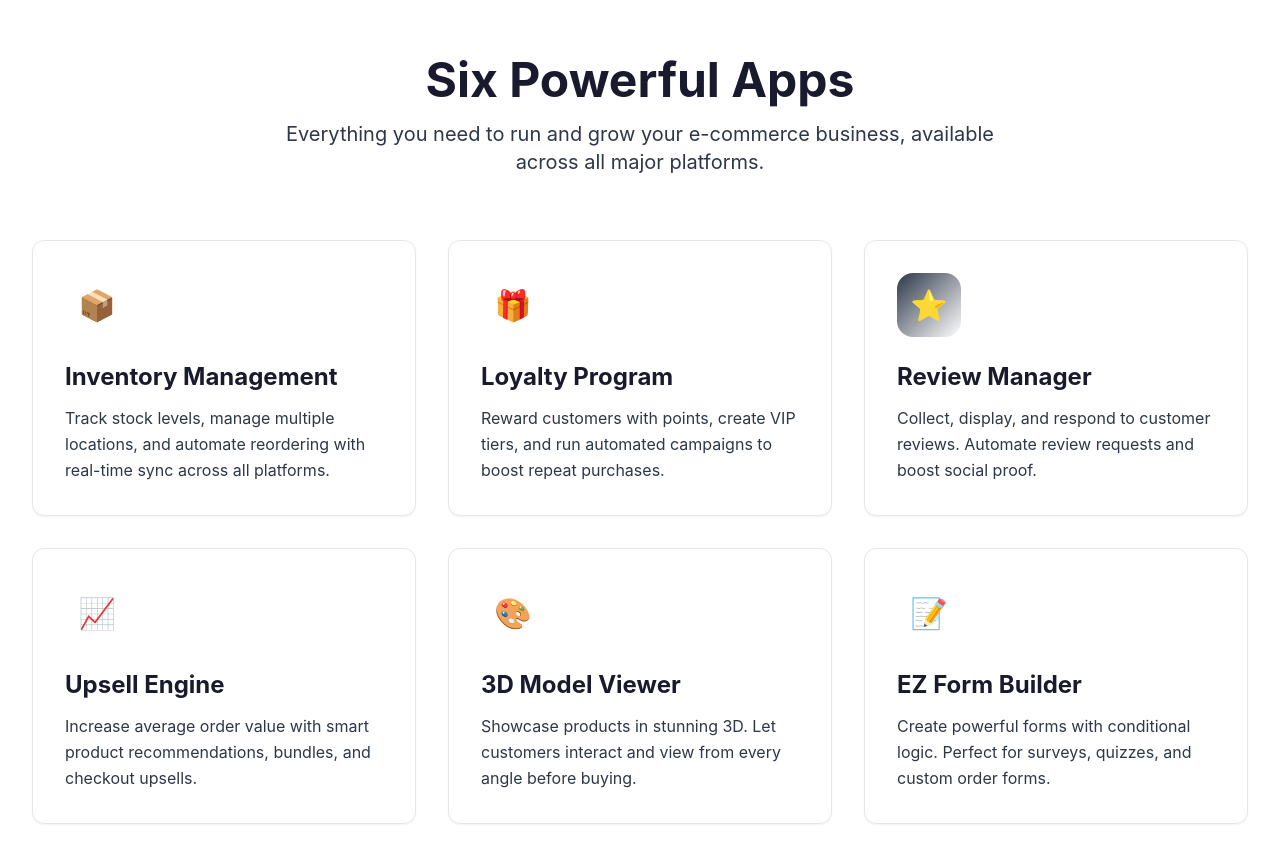
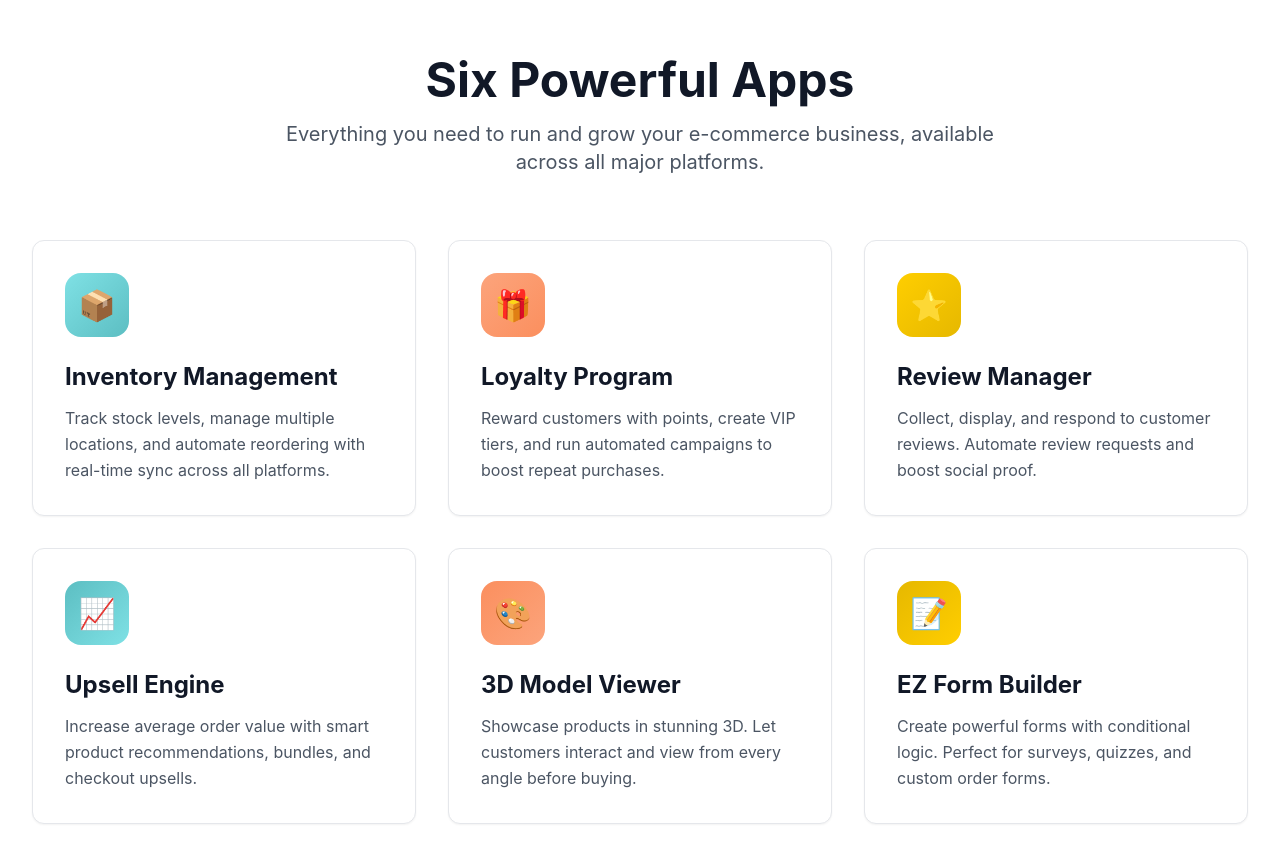
Before and after one commit to Sesarch/ezapps-saas, a Next.js app in the folder main-site/: page / in a window 1280 px wide. Shown: the part 1700-2562 px from the top of the page. Built offline with nearby package versions, Linux system fonts and the light colour scheme.

Commit message:
Update gradients and text colors in Features component

```diff
--- a/main-site/src/components/Features.tsx
+++ b/main-site/src/components/Features.tsx
@@ -6,37 +6,37 @@ export default function Features() {
       icon: '📦',
       title: 'Inventory Management',
       description: 'Track stock levels, manage multiple locations, and automate reordering with real-time sync across all platforms.',
-      gradient: 'from-deepblue to-navy',
+      gradient: 'from-turquoise to-turquoise-dark',
     },
     {
       icon: '🎁',
       title: 'Loyalty Program',
       description: 'Reward customers with points, create VIP tiers, and run automated campaigns to boost repeat purchases.',
-      gradient: 'from-teal to-cyan',
+      gradient: 'from-peach to-peach-dark',
     },
     {
       icon: '⭐',
       title: 'Review Manager',
       description: 'Collect, display, and respond to customer reviews. Automate review requests and boost social proof.',
-      gradient: 'from-navy to-deepblue',
+      gradient: 'from-gold to-gold-dark',
     },
     {
       icon: '📈',
       title: 'Upsell Engine',
       description: 'Increase average order value with smart product recommendations, bundles, and checkout upsells.',
-      gradient: 'from-cyan to-teal',
+      gradient: 'from-turquoise-dark to-turquoise',
     },
     {
       icon: '🎨',
       title: '3D Model Viewer',
       description: 'Showcase products in stunning 3D. Let customers interact and view from every angle before buying.',
-      gradient: 'from-deepblue to-teal',
+      gradient: 'from-peach-dark to-peach',
     },
     {
       icon: '📝',
       title: 'EZ Form Builder',
       description: 'Create powerful forms with conditional logic. Perfect for surveys, quizzes, and custom order forms.',
-      gradient: 'from-teal to-deepblue',
+      gradient: 'from-gold-dark to-gold',
     },
   ]
 
@@ -45,10 +45,10 @@ export default function Features() {
       <div className="max-w-7xl mx-auto px-4 sm:px-6 lg:px-8">
         {/* Header */}
         <div className="text-center max-w-3xl mx-auto mb-16">
-          <h2 className="text-4xl md:text-5xl font-bold text-dark mb-4">
+          <h2 className="text-4xl md:text-5xl font-bold text-gray-900 mb-4">
             Six Powerful Apps
           </h2>
-          <p className="text-xl text-navy">
+          <p className="text-xl text-gray-600">
             Everything you need to run and grow your e-commerce business, available across all major platforms.
           </p>
         </div>
@@ -66,12 +66,12 @@ export default function Features() {
               </div>
 
               {/* Title */}
-              <h3 className="text-2xl font-bold text-dark mb-3">
+              <h3 className="text-2xl font-bold text-gray-900 mb-3">
                 {feature.title}
               </h3>
 
               {/* Description */}
-              <p className="text-navy leading-relaxed">
+              <p className="text-gray-600 leading-relaxed">
                 {feature.description}
               </p>
             </div>
```
